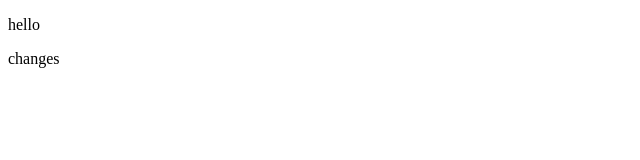
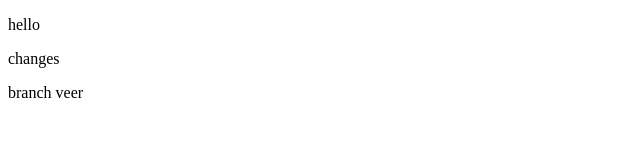
Before and after one commit to sveer-10/git-learning-2, a plain HTML site: page index.html in a window 1280 px wide. Shown: the full height of the page, 0-640 px from the left. Drawn offline with Linux system fonts and the light colour scheme.

Commit message:
switching veer branch

```diff
--- a/index.html
+++ b/index.html
@@ -8,5 +8,6 @@
 <body>
     <p> hello</p>
     <p> changes</p>
+    <p> branch veer</p>
 </body>
 </html>
```
